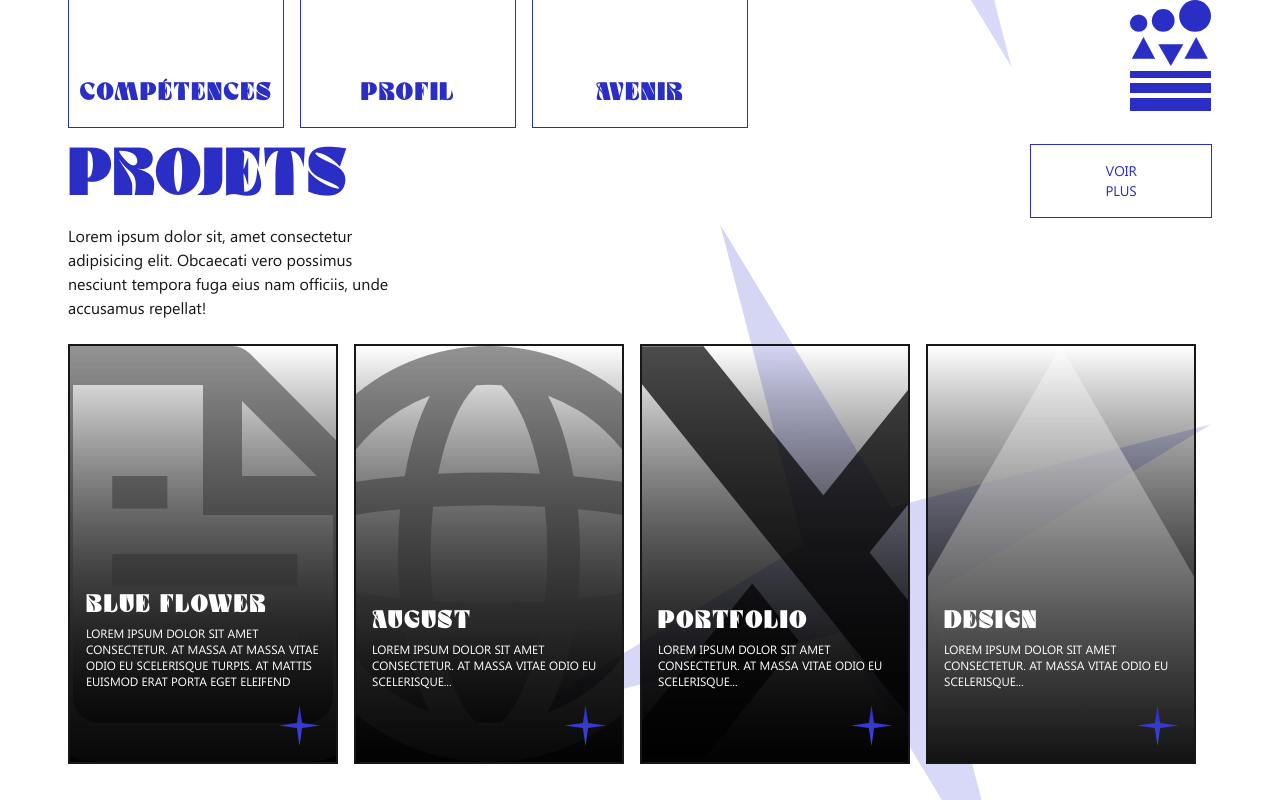
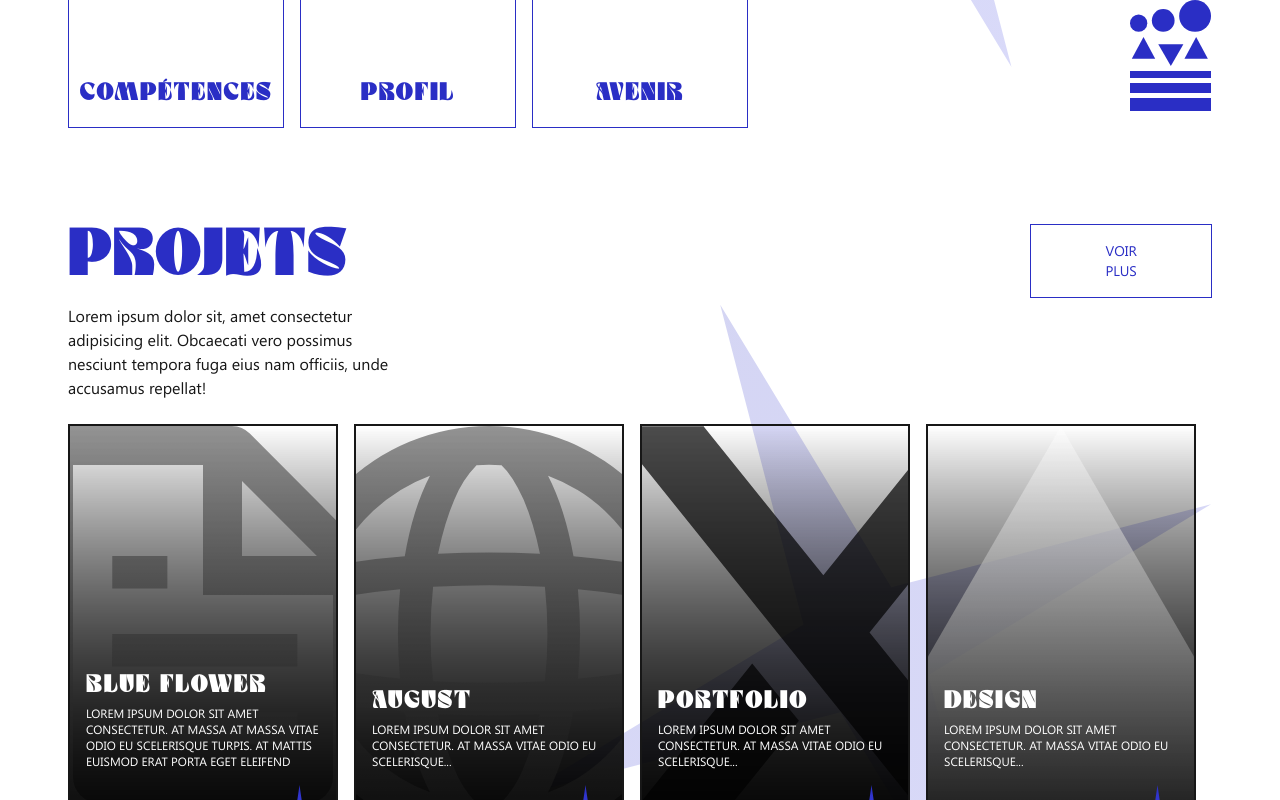
Before and after one commit to Aihos/portfolio2025, a Next.js app: page / in a window 1280 px wide. Shown: the part 1520-2320 px from the top of the page. Built offline with nearby package versions, Linux system fonts and the light colour scheme.

Commit message:
ajout project

```diff
--- a/app/(pages)/_components/svg/logo.tsx
+++ b/app/(pages)/_components/svg/logo.tsx
@@ -1,8 +1,10 @@
+import Link from "next/link";
 
 
 export default function Logosvg(){
 
     return(
+        <Link href={"/"}>
         <svg className="fixed top-8 left-8 z-50" width="70" height="66" viewBox="0 0 70 66" fill="none" xmlns="http://www.w3.org/2000/svg">
 <rect x="70" y="66" width="18" height="18" transform="rotate(-180 70 66)" fill="#2A2EC5"/>
 <circle cx="36" cy="57" r="9" transform="rotate(-180 36 57)" fill="#2A2EC5"/>
@@ -14,5 +16,7 @@ export default function Logosvg(){
 <circle cx="36" cy="9" r="9" transform="rotate(-180 36 9)" fill="#2A2EC5"/>
 <path d="M10.0004 18L-2.51293e-05 -1.74846e-06L20 0L10.0004 18Z" fill="#2A2EC5"/>
 </svg>
+</Link>
+
     )
 }
--- a/app/(pages)/home/_components/projectHome.tsx
+++ b/app/(pages)/home/_components/projectHome.tsx
@@ -7,7 +7,7 @@ import CarrouselProject from "./carrouselProject";
 export default function ProjectHome(){
 
     return(
-          <div className="relative min-h-[100vh] h-full w-full">
+          <div className="relative min-h-[100vh] mt-20 h-full w-full">
             <div className="flex flex-row w-full justify-between ">
                 <div >
                     <h2 className="text-primary uppercase ">Projets</h2>
```
